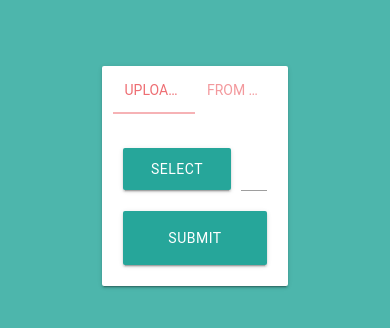
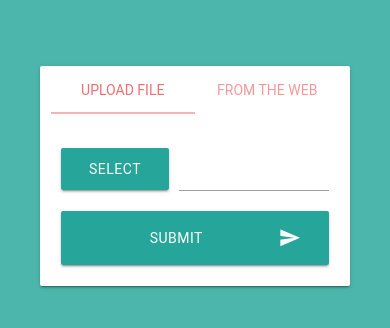
Before and after one commit to egorzhdan/genrecognizer-server, a Flask app: page / in a window 390 px wide. Shown: the top 328 px of the page. Run offline with Flask 2, Linux system fonts and the light colour scheme; some libraries are stand-ins or nearby versions; some web fonts are replaced.

Commit message:
Improve mobile layout

```diff
--- a/templates/layout.html
+++ b/templates/layout.html
@@ -16,7 +16,7 @@
 
 <div class="container main-panel">
     <div class="row">
-        <div id="main-div" class="card-panel col s6 offset-s3">
+        <div id="main-div" class="card-panel col s10 offset-s1 m6 l6 offset-m3 offset-l3">
             {% block content %}
             {% endblock %}
         </div>
```
